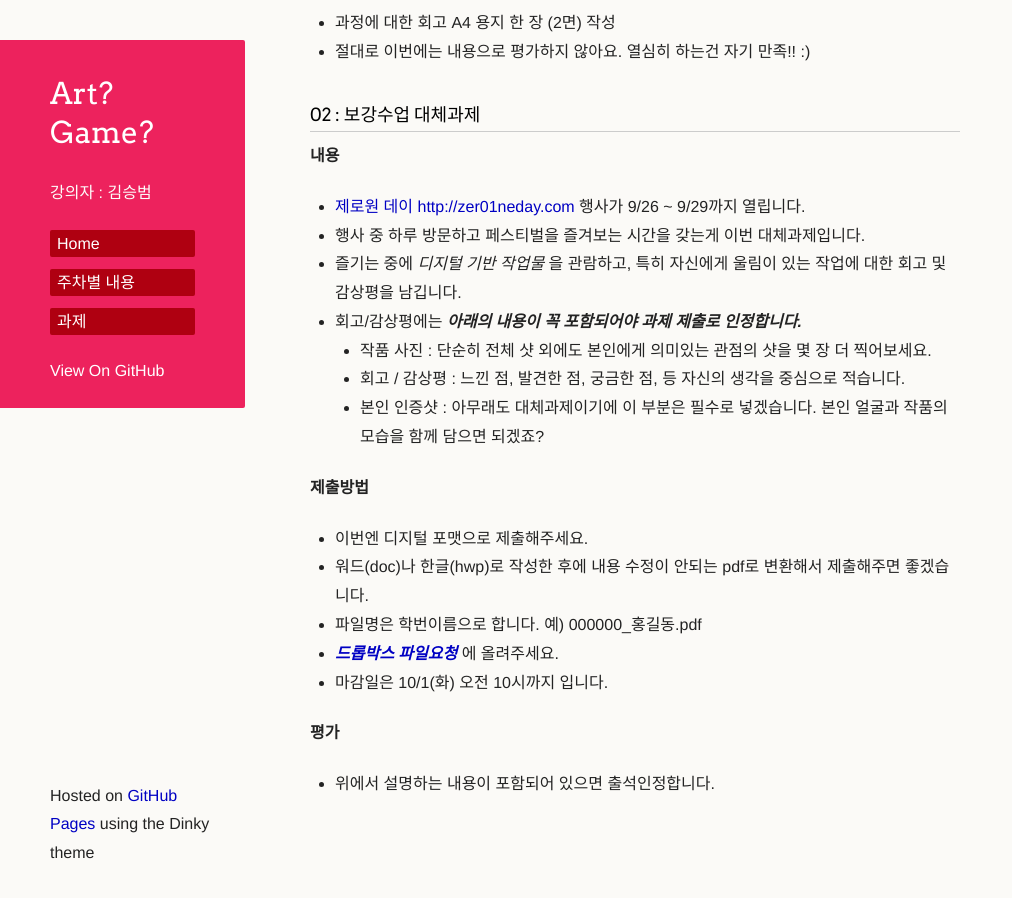
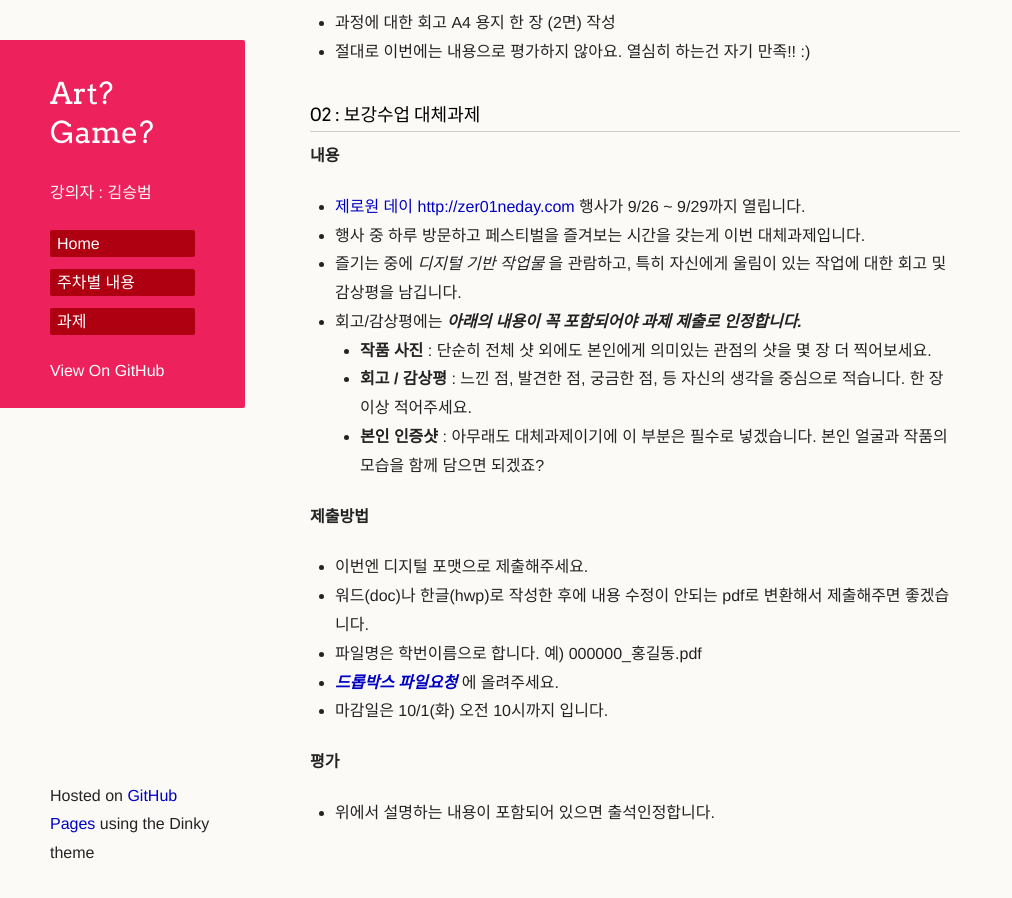
Before and after one commit to picxenk/SIA2019ArtGame, a Jekyll site: the page built from homework.md, in a window 1280 px wide and 900 px high, scrolled down 788 px. Shown: the whole window, without its empty margins (0-1012 px from the left). Built offline with Jekyll 4.4.1, drawn with Linux system fonts in a browser that asks for light colours; our own code applies the rules of GitHub Pages for plain Markdown files; a script that is not in the unit is left out; the repository's description, which GitHub fills in, is left out; before the commit the page ends 1659 px from its top, so only the background shows below that.

Commit message:
Update homework.md

```diff
--- a/homework.md
+++ b/homework.md
@@ -28,9 +28,9 @@
  * 행사 중 하루 방문하고 페스티벌을 즐겨보는 시간을 갖는게 이번 대체과제입니다.
  * 즐기는 중에 *디지털 기반 작업물* 을 관람하고, 특히 자신에게 울림이 있는 작업에 대한 회고 및 감상평을 남깁니다.
  * 회고/감상평에는 ***아래의 내용이 꼭 포함되어야 과제 제출로 인정합니다.***
-   * 작품 사진 : 단순히 전체 샷 외에도 본인에게 의미있는 관점의 샷을 몇 장 더 찍어보세요.
-   * 회고 / 감상평 : 느낀 점, 발견한 점, 궁금한 점, 등 자신의 생각을 중심으로 적습니다.
-   * 본인 인증샷 : 아무래도 대체과제이기에 이 부분은 필수로 넣겠습니다. 본인 얼굴과 작품의 모습을 함께 담으면 되겠죠?
+   * **작품 사진** : 단순히 전체 샷 외에도 본인에게 의미있는 관점의 샷을 몇 장 더 찍어보세요.
+   * **회고 / 감상평** : 느낀 점, 발견한 점, 궁금한 점, 등 자신의 생각을 중심으로 적습니다. 한 장 이상 적어주세요.
+   * **본인 인증샷** : 아무래도 대체과제이기에 이 부분은 필수로 넣겠습니다. 본인 얼굴과 작품의 모습을 함께 담으면 되겠죠?
 
 **제출방법**
  * 이번엔 디지털 포맷으로 제출해주세요.
```
